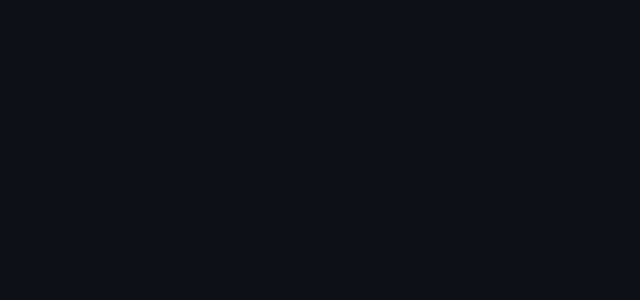
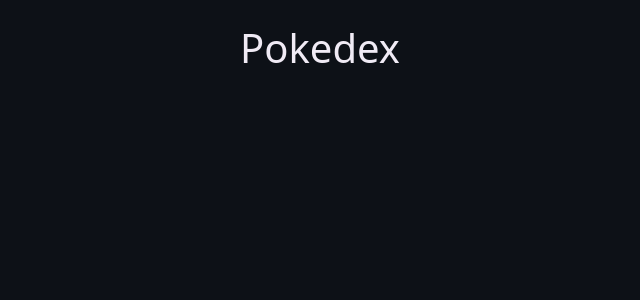
Before and after one commit to DarioGiusino/vite-breaking-bad, a Vue app: page / in a window 1280 px wide. Shown: the top 300 px of the page, without its empty margins (320-960 px from the left). Built offline with nearby package versions, Linux system fonts and the light colour scheme.

Commit message:
simple header

```diff
--- a/src/App.vue
+++ b/src/App.vue
@@ -3,6 +3,9 @@
 </script>
 
 <template>
+  <header class="container text-center my-4">
+    <h1>Pokedex</h1>
+  </header>
 
 </template>
 
--- a/src/assets/scss/partials/_variables.scss
+++ b/src/assets/scss/partials/_variables.scss
@@ -1,5 +1,6 @@
 // generic palette
 $bg-dark: #0d1117;
+$font-color: #f0ebf5;
 
 // type palette
 $normal: #a8a878;
--- a/src/assets/scss/style.scss
+++ b/src/assets/scss/style.scss
@@ -4,4 +4,5 @@
 body {
   min-height: 100vh;
   background-color: $bg-dark;
+  color: $font-color;
 }
```
